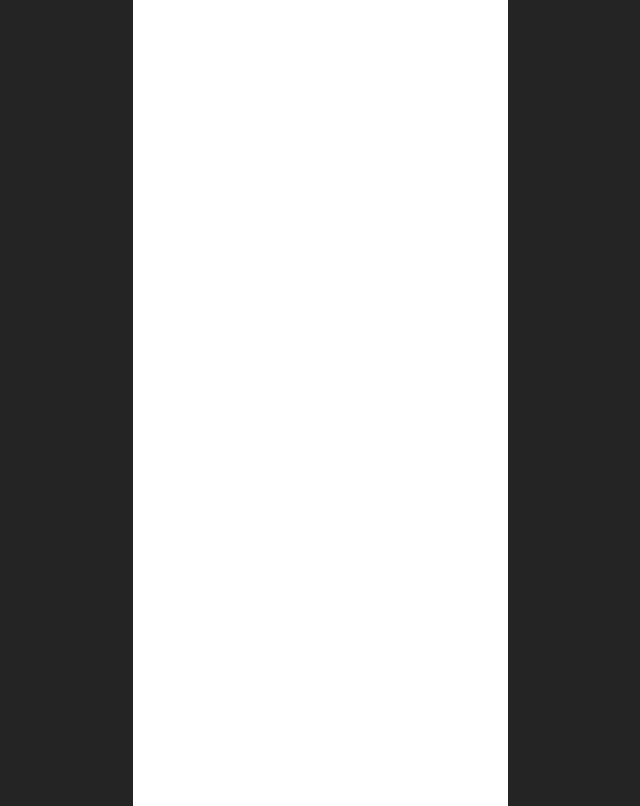
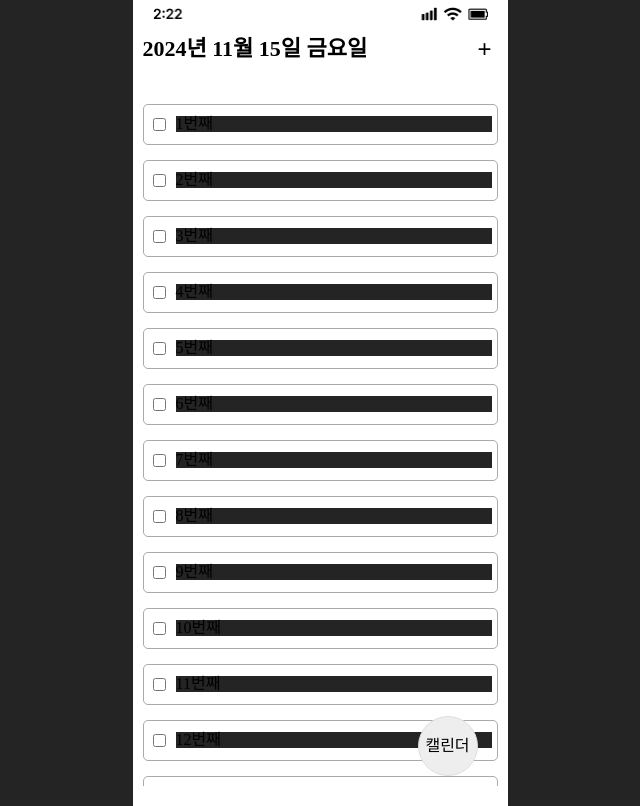
Before and after one commit to pparksso/habit-proto, a React (Vite) app: page / in a window 1280 px wide. Shown: the whole page, without its empty margins (320-960 px from the left). Built offline with nearby package versions, Linux system fonts and the light colour scheme.

Commit message:
design: home ing

```diff
--- a/package.json
+++ b/package.json
@@ -12,7 +12,8 @@
   "dependencies": {
     "react": "^18.3.1",
     "react-dom": "^18.3.1",
-    "react-router-dom": "^6.28.0"
+    "react-router-dom": "^6.28.0",
+    "react-transition-group": "^4.4.5"
   },
   "devDependencies": {
     "@eslint/js": "^9.13.0",
--- a/src/App.jsx
+++ b/src/App.jsx
@@ -1,8 +1,54 @@
-// import { useState } from 'react'
+import { useRef } from 'react';
+import { Routes, Route, useLocation } from 'react-router-dom';
+import { TransitionGroup, CSSTransition } from 'react-transition-group';
 import './styles/main.css';
+import './styles/transition.css';
+import Home from './pages/Home';
+import Loading from './pages/Loading';
+import Calendar from './pages/Calendar';
+import header from './assets/phone_header.png';
 
 function App() {
-    return <main id="card"></main>;
+    const location = useLocation();
+    const prevLocation = useRef(location);
+
+    const getClassNames = () => {
+        if (prevLocation.current.pathname === '/loading') return '';
+        if (
+            prevLocation.current.pathname === '/' &&
+            location.pathname === '/calendar'
+        )
+            return 'page';
+        if (
+            prevLocation.current.pathname === '/calendar' &&
+            location.pathname === '/'
+        )
+            return 'bottom';
+        return '';
+    };
+
+    prevLocation.current = location;
+
+    return (
+        <main id="card">
+            <div className="p-header">
+                <img src={header} alt="header" />
+            </div>
+            <TransitionGroup>
+                <CSSTransition
+                    key={location.key}
+                    timeout={500}
+                    classNames={getClassNames()}
+                >
+                    <Routes location={location}>
+                        <Route path="/" element={<Home />} />
+                        <Route path="/calendar" element={<Calendar />} />
+                        <Route path="/loading" element={<Loading />} />
+                    </Routes>
+                </CSSTransition>
+            </TransitionGroup>
+        </main>
+    );
 }
 
 export default App;
--- /dev/null
+++ b/src/contexts/DateContext.jsx
@@ -0,0 +1,16 @@
+import { createContext, useState } from 'react';
+
+const DateContext = createContext();
+
+// eslint-disable-next-line react/prop-types
+export const DateProvider = ({ children }) => {
+    const [selectedDate, setSelectedDate] = useState(new Date());
+
+    return (
+        <DateContext.Provider value={{ selectedDate, setSelectedDate }}>
+            {children}
+        </DateContext.Provider>
+    );
+};
+
+export default DateContext;
--- a/src/main.jsx
+++ b/src/main.jsx
@@ -1,10 +1,16 @@
 import { StrictMode } from 'react';
+import { BrowserRouter } from 'react-router-dom';
 import { createRoot } from 'react-dom/client';
+import { DateProvider } from './contexts/DateContext';
 import './styles/reset.css';
 import App from './App.jsx';
 
 createRoot(document.getElementById('root')).render(
     <StrictMode>
-        <App />
+        <BrowserRouter>
+            <DateProvider>
+                <App />
+            </DateProvider>
+        </BrowserRouter>
     </StrictMode>,
 );
--- a/src/pages/Calendar.jsx
+++ b/src/pages/Calendar.jsx
@@ -1,5 +1,5 @@
 const Calendar = () => {
-    return <div></div>;
+    return <div>calendar</div>;
 };
 
 export default Calendar;
--- a/src/pages/Home.jsx
+++ b/src/pages/Home.jsx
@@ -1,5 +1,45 @@
+import { useContext, useState } from 'react';
+import DateContext from '../contexts/DateContext';
+import { formatDate } from '../utils/date';
+import { Link } from 'react-router-dom';
+
 const Home = () => {
-    return <div></div>;
+    const { selectedDate } = useContext(DateContext);
+    const [clicked, setClicked] = useState(null);
+
+    const sampleItems = Array.from({ length: 50 }, (_, idx) => ({
+        id: idx + 1,
+        text: `${idx + 1}번째`,
+    }));
+
+    const textClickHandler = () => {};
+
+    return (
+        <>
+            <div className="home-top">
+                <span>{formatDate(selectedDate)}</span>
+                <button>+</button>
+            </div>
+            <div className="list">
+                <ul>
+                    {sampleItems.map((item) => (
+                        <li key={item.id}>
+                            <input type="checkbox" />
+                            <span onClick={textClickHandler}>{item.text}</span>
+                        </li>
+                    ))}
+                    {/* span을 클릭 시 인풋으로 변경되며, 오른쪽 끝에 아이콘 출력(수정페이지로 이동) */}
+                    {/* <li>
+                        <input type="checkbox" />
+                        <span>첫번째</span>
+                    </li> */}
+                </ul>
+            </div>
+            <Link className="home-link" to="/calendar">
+                캘린더
+            </Link>
+        </>
+    );
 };
 
 export default Home;
--- a/src/pages/Loading.jsx
+++ b/src/pages/Loading.jsx
@@ -1,5 +1,5 @@
 const Loading = () => {
-    return <div></div>;
+    return <div>loading</div>;
 };
 
 export default Loading;
--- a/src/styles/main.css
+++ b/src/styles/main.css
@@ -10,4 +10,72 @@ body {
     width: 375px;
     height: 812px;
     background-color: #fff;
+    padding: 10px;
+    position: relative;
 }
+.p-header {
+    width: 100%;
+    padding: 0 10px;
+    display: flex;
+}
+.p-header img {
+    width: 100%;
+}
+
+/* home */
+.home-top {
+    display: flex;
+    align-items: center;
+    justify-content: space-between;
+    width: 100%;
+    padding: 10px 0;
+    span {
+        font-size: 22px;
+        font-weight: bold;
+    }
+    button {
+        font-size: 24px;
+        display: flex;
+        align-items: center;
+        justify-content: center;
+    }
+}
+.list {
+    padding-top: 30px;
+    height: calc(812px - 100px);
+    overflow-y: scroll;
+    &::-webkit-scrollbar {
+        display: none;
+    }
+    li {
+        border: 1px solid #aaa;
+        border-radius: 5px;
+        margin-bottom: 15px;
+        padding: 10px 5px;
+        display: flex;
+        align-items: center;
+        justify-content: center;
+        overflow-x: hidden;
+        input[type='checkbox'] {
+            margin-right: 10px;
+        }
+        span {
+            width: 100%;
+            background-color: #242424;
+            display: inline-block;
+        }
+    }
+}
+.home-link {
+    position: absolute;
+    bottom: 30px;
+    right: 30px;
+    border-radius: 100%;
+    border: 1px solid #ddd;
+    display: flex;
+    align-items: center;
+    justify-content: center;
+    width: 60px;
+    height: 60px;
+    background-color: #eee;
+}
--- a/src/styles/reset.css
+++ b/src/styles/reset.css
@@ -51,3 +51,13 @@ table {
     border-collapse: collapse;
     border-spacing: 0;
 }
+button {
+    background: none;
+    padding: none;
+    outline: none;
+    border: none;
+}
+a {
+    text-decoration: none;
+    color: inherit;
+}
--- /dev/null
+++ b/src/styles/transition.css
@@ -0,0 +1,39 @@
+/* 오른쪽에서 들어오는 애니메이션 */
+.page-enter {
+    transform: translateX(100%);
+    opacity: 0;
+}
+.page-enter-active {
+    transform: translateX(0);
+    opacity: 1;
+    transition: transform 0.5s ease, opacity 0.5s ease;
+}
+.page-exit {
+    transform: translateX(0);
+    opacity: 1;
+}
+.page-exit-active {
+    transform: translateX(-100%);
+    opacity: 0;
+    transition: transform 0.5s ease, opacity 0.5s ease;
+}
+
+/* 아래에서 들어오는 애니메이션 */
+.bottom-enter {
+    transform: translateY(100%);
+    opacity: 0;
+}
+.bottom-enter-active {
+    transform: translateY(0);
+    opacity: 1;
+    transition: transform 0.5s ease, opacity 0.5s ease;
+}
+.bottom-page-exit {
+    transform: translateY(0);
+    opacity: 1;
+}
+.bottom-exit-active {
+    transform: translateY(-100%);
+    opacity: 0;
+    transition: transform 0.5s ease, opacity 0.5s ease;
+}
--- /dev/null
+++ b/src/utils/date.js
@@ -0,0 +1,10 @@
+export const formatDate = (date) => {
+    const daysOfWeek = ['일', '월', '화', '수', '목', '금', '토'];
+
+    const year = date.getFullYear(); // 연도
+    const month = date.getMonth() + 1; // 월 (0부터 시작하므로 +1 필요)
+    const day = date.getDate(); // 일
+    const dayOfWeek = daysOfWeek[date.getDay()]; // 요일
+
+    return `${year}년 ${month}월 ${day}일 ${dayOfWeek}요일`;
+};
```
Also changed, not shown: 1 other file (tests, documents, lock files or other folders).
